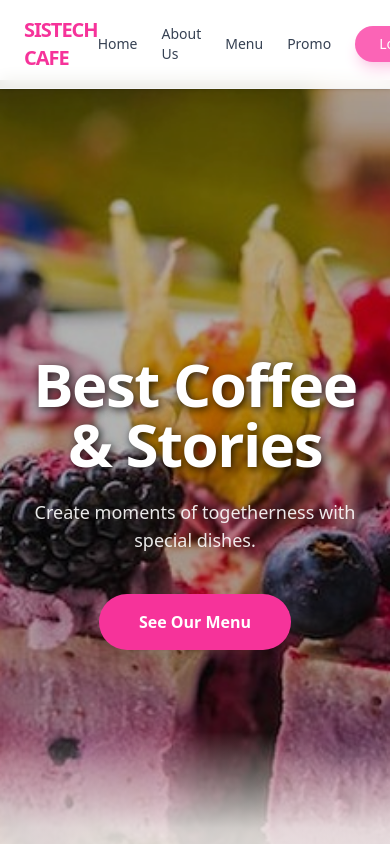
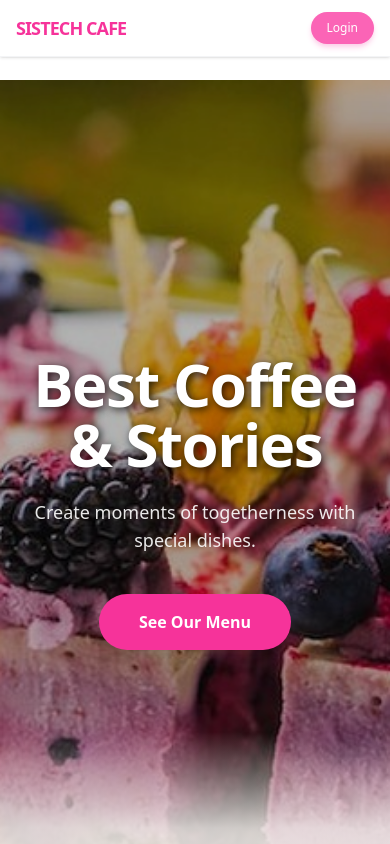
Before and after one commit to desiwulan99/sistech-cafe, a Next.js app: page / in a window 390 px wide. Shown: the top 844 px of the page. Built offline with nearby package versions, Linux system fonts and the light colour scheme.

Commit message:
fix: navbar

```diff
--- a/src/components/Navbar.tsx
+++ b/src/components/Navbar.tsx
@@ -10,16 +10,18 @@ export default function Navbar() {
   const pathname = usePathname();
 
   return (
-    <nav className="fixed top-0 left-0 w-full z-[9999] bg-white/90 backdrop-blur-sm border-b border-gray-100 shadow-sm py-4 px-6 md:px-12 flex justify-between items-center">
-      <Link href="/" className="font-black text-pink-500 text-xl md:text-2xl tracking-tighter">
+    <nav className="fixed top-0 left-0 w-full z-[9999] bg-white/90 backdrop-blur-sm border-b border-gray-100 shadow-sm py-3 px-4 md:px-12 flex justify-between items-center">
+      <Link href="/" className="font-black text-pink-500 text-lg md:text-2xl tracking-tighter">
         SISTECH CAFE
       </Link>
 
-      <div className="flex gap-6 md:gap-8 items-center font-medium text-sm text-gray-700">
-        <Link href="/" className="hover:text-pink-500 transition">Home</Link>
-        <Link href="/#about" className="hover:text-pink-500 transition">About Us</Link>
-        <Link href="/menu" className="hover:text-pink-500 transition">Menu</Link>
-        <Link href="/promo" className="hover:text-pink-500 transition">Promo</Link>
+      <div className="flex gap-4 md:gap-8 items-center font-medium text-sm text-gray-700">
+        <div className="hidden md:flex gap-8">
+          <Link href="/" className="hover:text-pink-500 transition">Home</Link>
+          <Link href="/#about" className="hover:text-pink-500 transition">About Us</Link>
+          <Link href="/menu" className="hover:text-pink-500 transition">Menu</Link>
+          <Link href="/promo" className="hover:text-pink-500 transition">Promo</Link>
+        </div>
 
         {pathname === '/menu' && (
           <button
@@ -35,7 +37,7 @@ export default function Navbar() {
           </button>
         )}
 
-        <Link href="/login" className="bg-pink-400 text-white px-6 py-2 rounded-full hover:bg-pink-600 transition shadow-lg shadow-pink-200">
+        <Link href="/login" className="bg-pink-400 text-white px-4 md:px-6 py-2 rounded-full hover:bg-pink-600 transition shadow-md md:shadow-lg shadow-pink-200 text-xs md:text-sm">
           Login
         </Link>
       </div>
```
